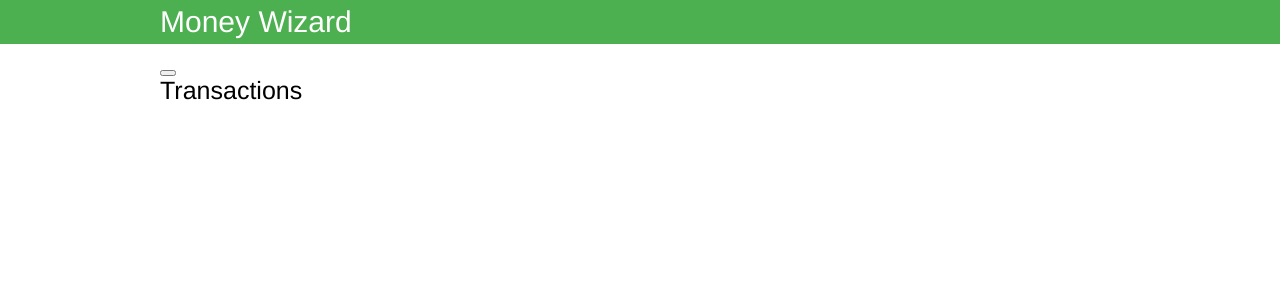
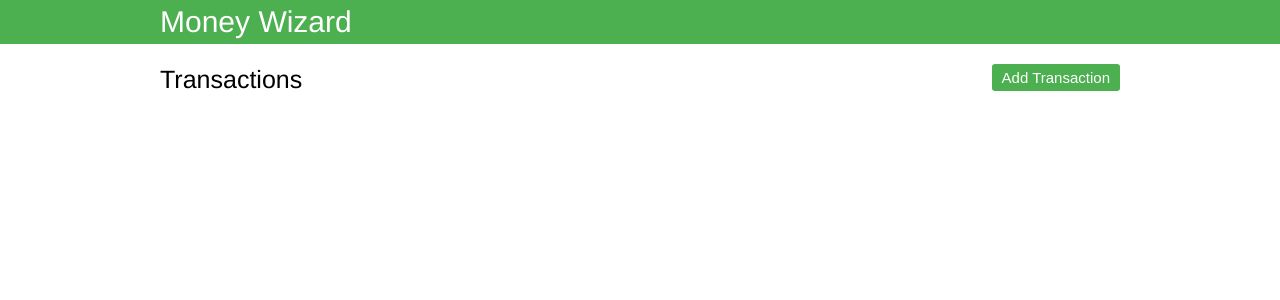
Before and after one commit to alecgunnar/money-wizard, a Vue app in the folder ui/: page /#/ in a window 1280 px wide. Shown: the top 300 px of the page. Built offline with nearby package versions, Linux system fonts and the light colour scheme; the HTML template or start-up script is replaced by a standard one.

Commit message:
Show new transaction form

```diff
--- /dev/null
+++ b/ui/src/components/forms/NewTransactionForm.vue
@@ -0,0 +1,11 @@
+<template>
+  <div>
+
+  </div>
+</template>
+
+<script>
+export default {
+  name: 'new-transaction-form'
+}
+</script>
--- a/ui/src/views/Transactions.vue
+++ b/ui/src/views/Transactions.vue
@@ -1,16 +1,68 @@
 <template>
   <div>
-    <button data-qa="new-transaction"></button>
-    <h1>Transactions</h1>
+    <div class="header">
+      <h1 class="header__title">Transactions</h1>
+      <div class="header__buttons">
+        <button data-qa="new-transaction"
+          class="button"
+          @click="addTransaction">Add Transaction</button>
+      </div>
+    </div>
+    <div v-if="addingTransaction">
+      <NewTransactionForm />
+    </div>
   </div>
 </template>
 
 <script>
+import NewTransactionForm from '@/components/forms/NewTransactionForm'
+
 export default {
-  name: 'transactions'
+  name: 'transactions',
+  data () {
+    return {
+      addingTransaction: false
+    }
+  },
+  methods: {
+    addTransaction () {
+      this.addingTransaction = true
+    }
+  },
+  components: {
+    NewTransactionForm
+  }
 }
 </script>
 
 <style scoped>
+.header {
+  display: flex;
+  margin: 0 0 2rem;
+}
 
+.header__title,
+.header__buttons {
+  line-height: 3rem;
+  flex: 1;
+}
+
+.header__title {
+  margin: 0;
+}
+
+.header__buttons {
+  text-align: right;
+}
+
+.button {
+  background: #4CAF50;
+  font-size: 1.5rem;
+  color: #fff;
+  border: none;
+  outline: none;
+  padding: 0.5rem 1rem;
+  border-radius: 3px;
+  cursor: pointer;
+}
 </style>
```
Also changed, not shown: 1 other file (tests, documents, lock files or other folders).
